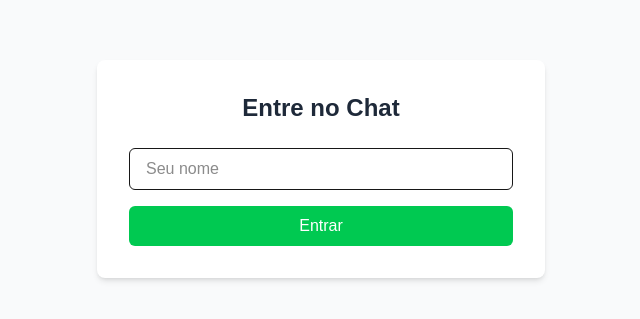
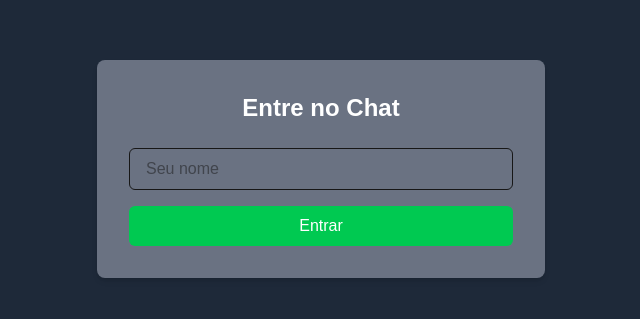
Before and after one commit to rafagomes10/chat-frontend, a Next.js app: page / in a window 1280 px wide. Shown: the part 231-550 px from the top of the page, without its empty margins (319-959 px from the left). Built offline with nearby package versions, Linux system fonts and the light colour scheme; no server answers.

Commit message:
ajust colors

```diff
--- a/src/components/chat/ChatLayout.tsx
+++ b/src/components/chat/ChatLayout.tsx
@@ -10,14 +10,14 @@ export default function ChatLayout() {
 
   if (!isLoggedIn) {
     return (
-      <div className="flex items-center justify-center min-h-screen bg-gray-50">
+      <div className="flex items-center justify-center min-h-screen bg-gray-800">
         <LoginForm />
       </div>
     );
   }
 
   return (
-    <div className="flex flex-col md:flex-row h-screen bg-gray-50">
+    <div className="flex flex-col md:flex-row h-screen bg-gray-800">
       <div className="w-full md:w-3/4 h-3/4 md:h-screen flex flex-col">
         <header className="bg-green-500 text-white p-4">
           <h1 className="text-xl font-bold">Chat em Tempo Real</h1>
--- a/src/components/login/LoginForm.tsx
+++ b/src/components/login/LoginForm.tsx
@@ -13,8 +13,8 @@ export default function LoginForm() {
   };
 
   return (
-    <div className="w-full max-w-md p-8 space-y-6 bg-white rounded-lg shadow-md">
-      <h2 className="text-2xl font-bold text-center text-gray-800">Entre no Chat</h2>
+    <div className="w-full max-w-md p-8 space-y-6 bg-gray-500 rounded-lg shadow-md">
+      <h2 className="text-2xl font-bold text-center text-white">Entre no Chat</h2>
       <form onSubmit={handleSubmit} className="space-y-4">
         <div>
           <input
```
